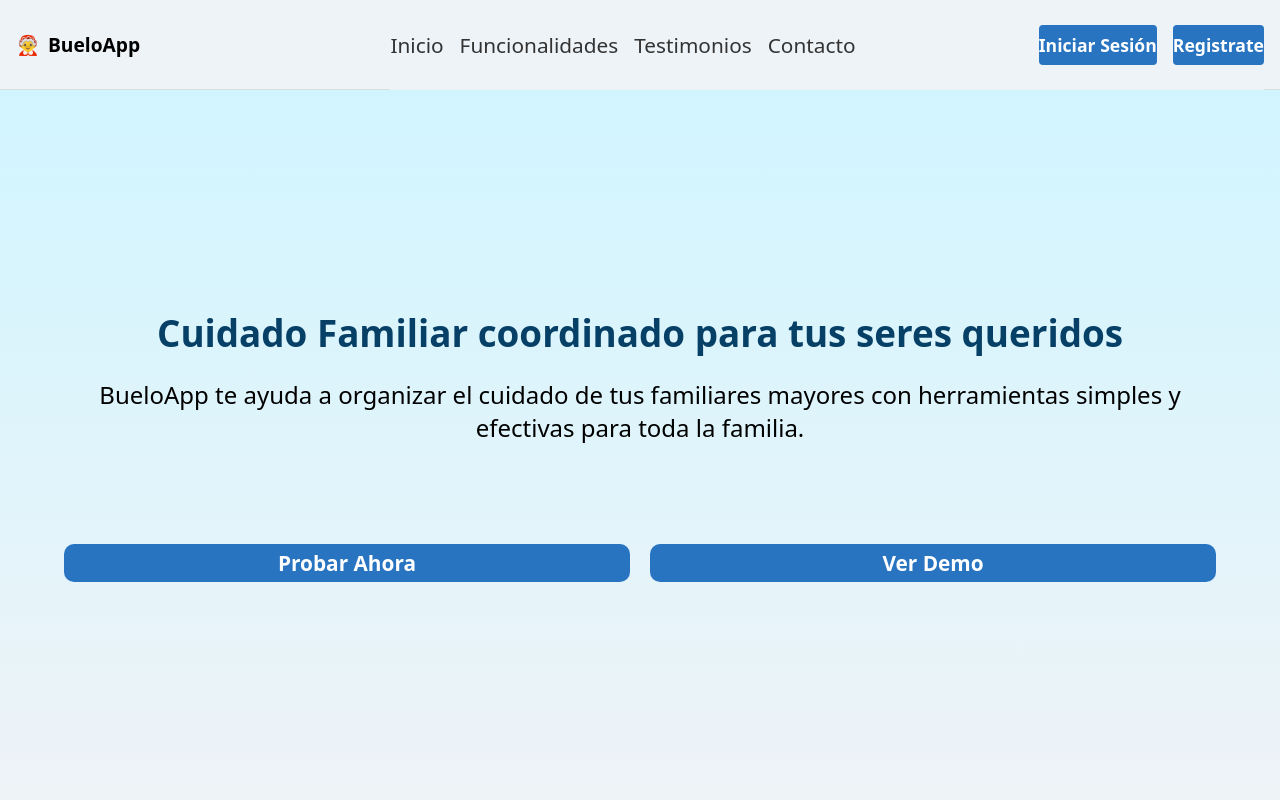
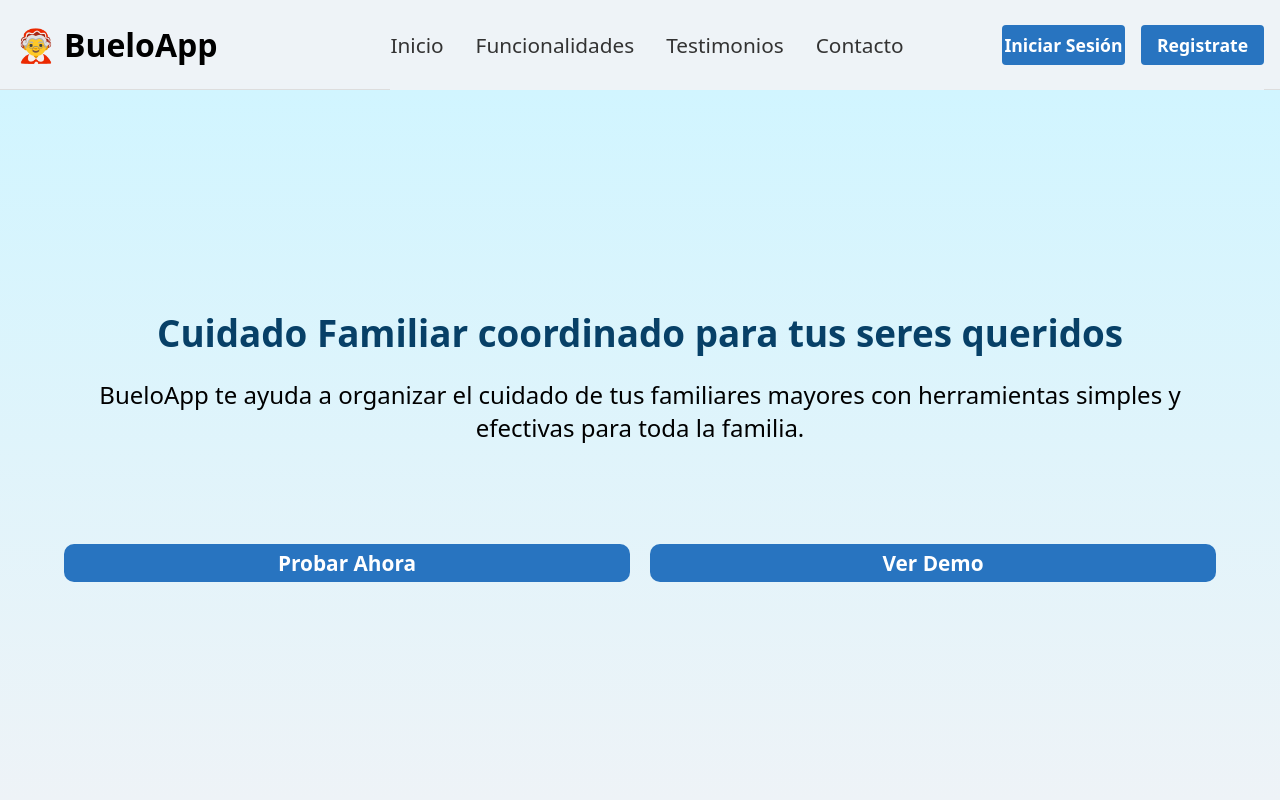
Before and after one commit to LautyDeveloper/buelo-landing, a React (Vite) app: page / in a window 1280 px wide. Shown: the top 800 px of the page. Built offline with nearby package versions, Linux system fonts and the light colour scheme.

Commit message:
Header Estilos Desktop

```diff
--- a/src/views/Hero/components/header/header.css
+++ b/src/views/Hero/components/header/header.css
@@ -15,7 +15,7 @@ header {
   align-items: center;
   gap: 0.5rem;
   font-weight: bold;
-  font-size: 1.2rem;
+  font-size: 2rem;
 }
 
 /* Botón hamburguesa */
@@ -112,21 +112,25 @@ nav ul li a {
     display: flex !important;
     position: static;
     height: 90px;
+    width: 70%;
     flex-direction: row;
     align-items: center;
     justify-content: space-between;
     padding: 0;
     transform: translate(0%);
-    gap: 2rem;
   }
 
   nav ul {
     flex-direction: row;
-    gap: 1rem;
     margin: 0;
   }
 
   .nav-buttons-container {
     flex-direction: row;
+    width: 30%;
+    justify-content: space-between;
+  }
+  .nav-buttons-container button {
+    width: 100%;
   }
 }
```
